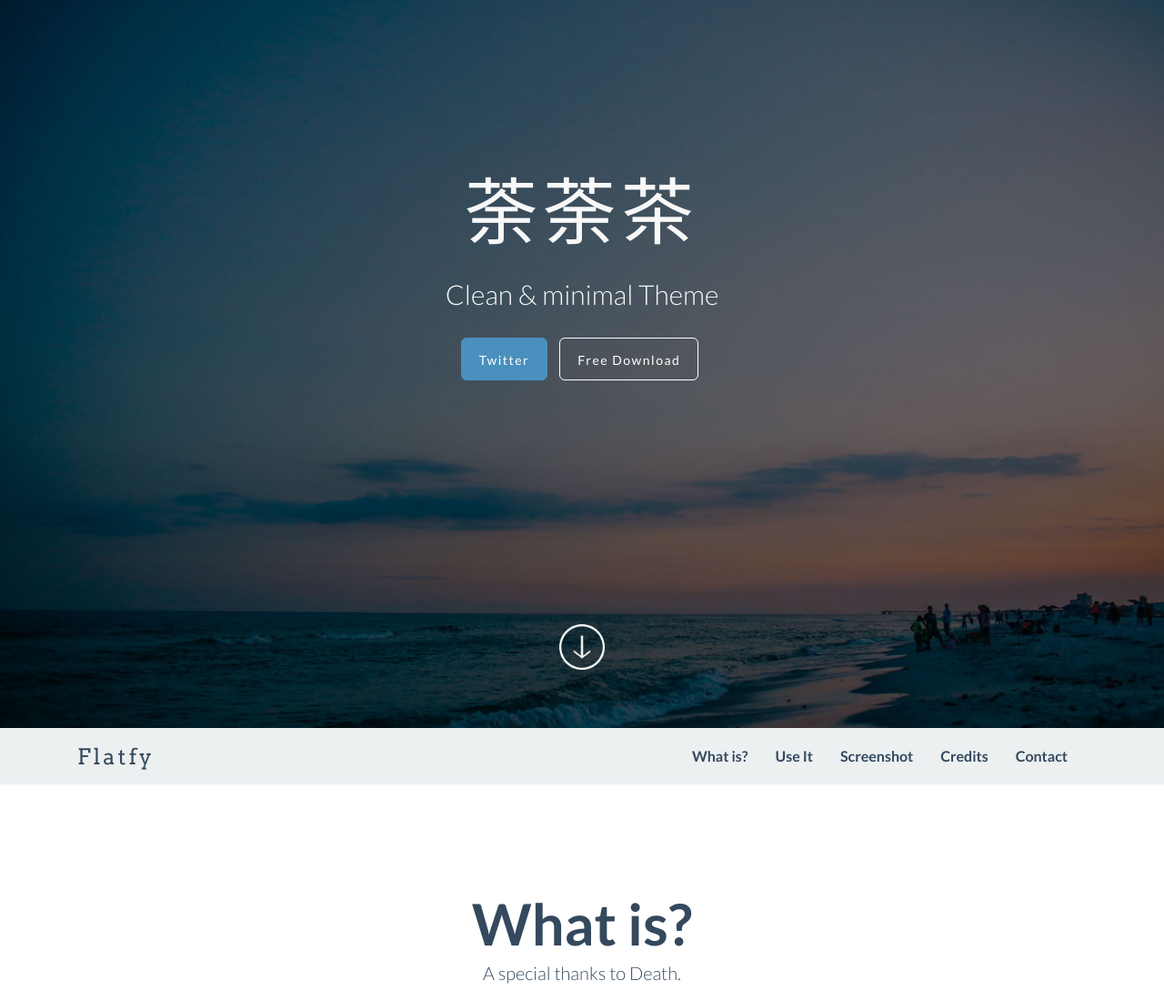
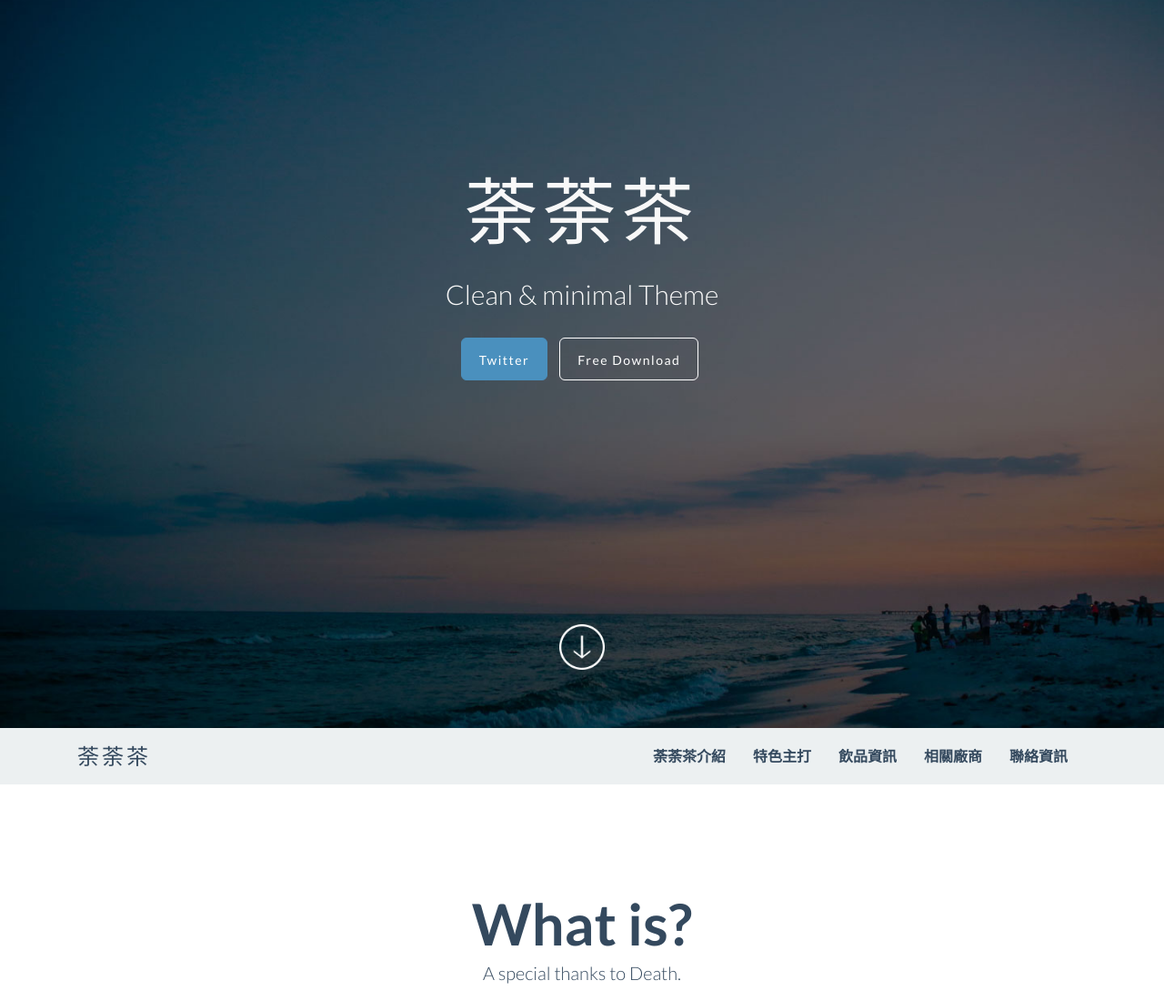
Before and after one commit to Hsuan02/01, a plain HTML site: page index.html in a window 1280 px wide. Shown: the top 1100 px of the page at 91% size. Drawn offline with Linux system fonts and the light colour scheme.

Commit message:
Update index.html
第四節課

```diff
--- a/index.html
+++ b/index.html
@@ -86,17 +86,17 @@
 					<span class="icon-bar"></span>
 					<span class="icon-bar"></span>
 				</button>
-				<a class="navbar-brand" href="#home">Flatfy</a>
+				<a class="navbar-brand" href="#home">荼荼茶</a>
 			</div>
 
 			<div class="collapse navbar-collapse navbar-right navbar-ex1-collapse">
 				<ul class="nav navbar-nav">
 
-					<li class="menuItem"><a href="#whatis">What is?</a></li>
-					<li class="menuItem"><a href="#useit">Use It</a></li>
-					<li class="menuItem"><a href="#screen">Screenshot</a></li>
-					<li class="menuItem"><a href="#credits">Credits</a></li>
-					<li class="menuItem"><a href="#contact">Contact</a></li>
+					<li class="menuItem"><a href="#whatis">荼荼茶介紹</a></li>
+					<li class="menuItem"><a href="#useit">特色主打</a></li>
+					<li class="menuItem"><a href="#screen">飲品資訊</a></li>
+					<li class="menuItem"><a href="#credits">相關廠商</a></li>
+					<li class="menuItem"><a href="#contact">聯絡資訊</a></li>
 				</ul>
 			</div>
 
```
